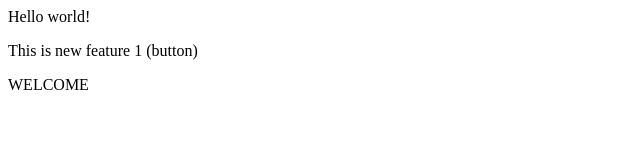
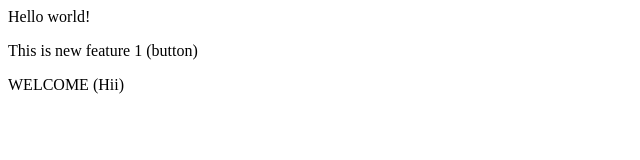
Before and after one commit to ghugarkar-shubham/Localrepo, a plain HTML site: page index.html in a window 1280 px wide. Shown: the full height of the page, 0-640 px from the left. Drawn offline with Linux system fonts and the light colour scheme.

Commit message:
Welcome And Hii

```diff
--- a/index.html
+++ b/index.html
@@ -1,3 +1,3 @@
 <p> Hello world!</p>
 <p> This is new feature 1 (button)</p>
-<p> WELCOME </p>
+<p> WELCOME (Hii)</p>
```
